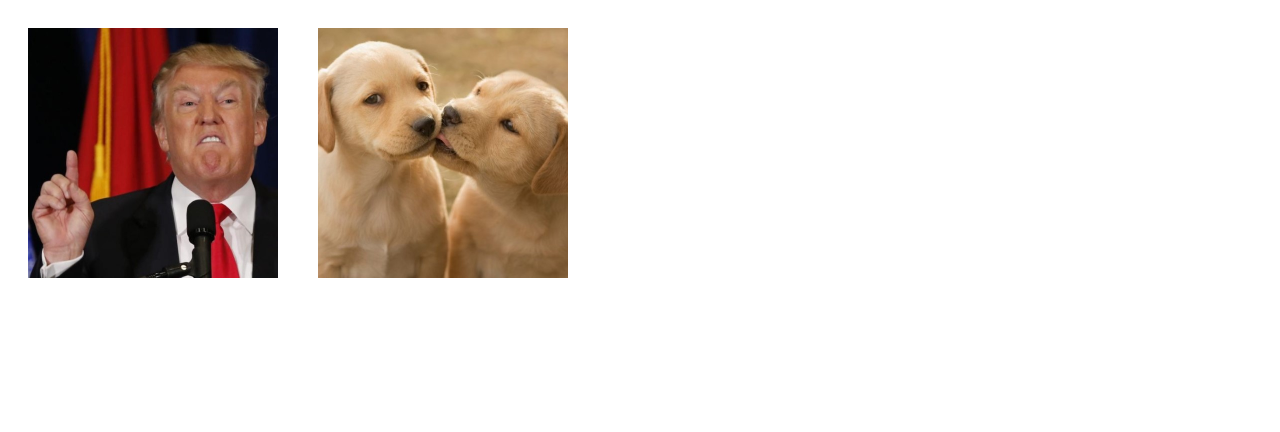
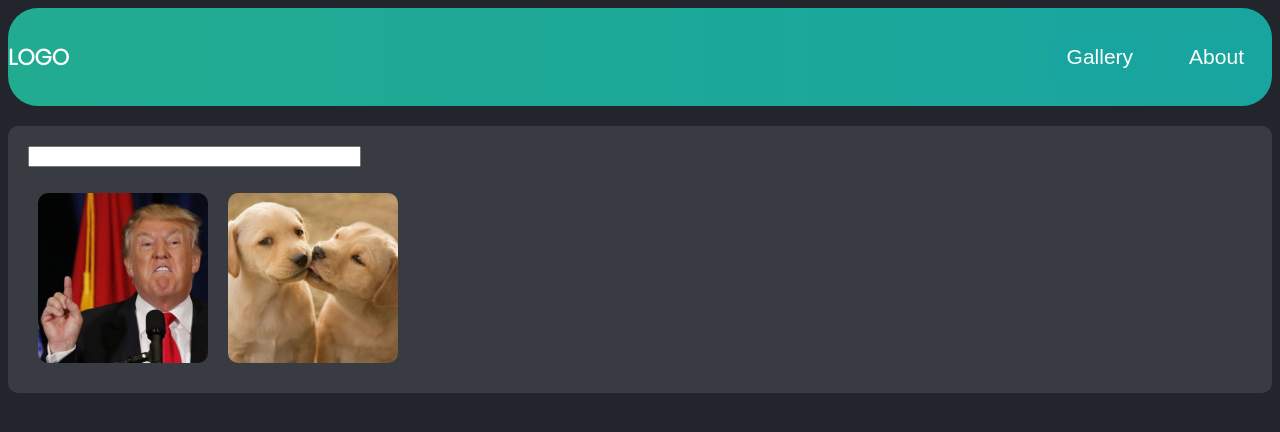
Before and after one commit to baruchyakubov/meme-editor, a plain HTML site: page index.html in a window 1280 px wide. Drawn offline with Linux system fonts and the light colour scheme.

Commit message:
some changes

```diff
--- a/css/main.css
+++ b/css/main.css
@@ -1,4 +1,104 @@
+:root{
+    /* COLORS */
+    --bg-clr: #22252c;
+    --clr2: #21ac91;
+    --clr3: #19a59f;
+    --clr4: #ffffff;
+    --clr5: #fefefe;
+    --clr6: #383b42;
+    --clr7: #22252c;
+}
+/* FONTS */
+@font-face {
+    font-family: poppins-light;
+    src: url(../fonts/Poppins-Light.ttf);
+}
 
+/* HEALPERS */
+
+.flex{
+    display: flex;
+}
+.space-between{
+    justify-content: space-between;
+}
+
+.clean-list {
+    /* margin: 0;
+    padding: 0; */
+    list-style-type: none;
+}
+
+.align-center{
+    align-items: center;
+}
+
+.justify-center{
+    justify-content: center;
+}
+
+/* BASICS */
+body{
+    background-color: var(--bg-clr);
+}
+
+/* LAYOUT */
+.grid-container{
+    max-width: 1300px;
+    margin-left: auto;
+    margin-right: auto;
+}
+
+
+/* HEADER */
+
+.header{
+    font-family: poppins-light;
+     background-image: linear-gradient(to right, var(--clr2) , var(--clr3));
+     border-radius: 30px;
+     /* height: 73px; */
+}
+
+.logo{
+    color: var(--clr5);
+    font-size: 22px;
+}
+
+.navigation-menu ul{
+
+}
+.navigation-menu ul li{
+    margin: 10px;
+}
+.navigation-menu ul li button{
+    color: var(--clr5);
+    font-size: 21px;
+    /* background-image: linear-gradient(to right, var(--clr2) , var(--clr3)); */
+    background-color: var(--clr3);
+    border: 0px black;
+    padding: 11px 18px;
+    border-radius: 30px;
+    cursor: pointer;
+}
+.navigation-menu ul li button:hover{
+    background-color: var(--clr5);
+    color: var(--clr2);
+}
+
+/* MAIN */
+
+.search-box{
+    min-width:25em;
+}
+main{
+    margin-top: 16px;
+}
+.gallery{
+    background-color: var(--clr6);
+    border-radius: 10px;
+    padding: 20px;
+    margin-top: 20px;
+}
 
 .editor{
     display: flex;
@@ -29,10 +129,11 @@
 }
 
 img{
-    height: 250px;
-    width: 250px;
+    height: 170px;
+    width: 170px;
     cursor: pointer;
-    margin: 20px;
+    margin: 10px;
+    border-radius: 10px;
 }
 
 /* @media (max-width:1200px){
--- a/index.html
+++ b/index.html
@@ -10,8 +10,22 @@
 </head>
 
 <body onload="onInit()">
-    <section class="gallery">
-        <main class="images-container"></main>
+    <header class="header">
+        <div class=" grid-container flex space-between">
+            <h1 class="logo  flex align-center">LOGO</h1>
+            <nav class="navigation-menu  flex justify-center align-center">
+                <ul class="clean-list flex">
+                    <li><button>Gallery</button></li>
+                    <li><button>About</button></li>
+                </ul>
+            </nav>
+        </div>
+    </header>
+    <section class="gallery grid-container">
+        <div class=".filter grid-container flex">
+            <input class="search-box" type="search">
+        </div>
+        <main class="images-container "></main>
     </section>
     <section class="editor closed">
         <div class="canvas-container">
@@ -19,7 +33,7 @@
         </div>
         <div class="edit-container">
             <h2>edit text line</h2>
-            write a line <input oninput="onSetLineTxt(this.value)" type="text">
+            write a line <input class="line" oninput="onSetLineTxt(this.value)" type="text">
             pick a color: <input onchange="onSetColor(this.value)" type="color">
             <button onclick="onIncreaseFontSize()">increase font</button>
             <button onclick="onDecreaseFontSize()">decrease font</button>
--- a/js/main.js
+++ b/js/main.js
@@ -22,9 +22,12 @@ function showMeme(id) {
     document.querySelector('.editor').classList.remove('closed')
     gElCanvas = document.querySelector('canvas')
     gCtx = gElCanvas.getContext('2d')
+    gMeme.lines[0].posX = gElCanvas.width/2
+    gMeme.lines[1].posX = gElCanvas.width/2
     resizeCanvas()
     var imageUrl = getMeme(id).img
     var lines = getMeme(id).lines
+    document.querySelector('.line').value = gMeme.lines[gMeme.selectedLineIdx].txt
     renderMeme(imageUrl, lines)
     // window.addEventListener('resize', () => {
     //     resizeCanvas()
@@ -44,23 +47,26 @@ function renderMeme(img, lines) {
     elImg.onload = () => {
         gCtx.drawImage(elImg, 0, 0, gElCanvas.width, gElCanvas.height) //img,x,y,xEnd,yEnd
         lines.forEach(line => {
-            drawText(line.txt, gElCanvas.width / 2, line.posY)
+            drawText(line.txt, line.posX, line.posY , line.color , line.size)
         })
         // drawText(line, gElCanvas.width / 2, 40)
         // drawText(line, gElCanvas.width / 2, 440)
     }
 }
 
-function drawText(text, x, y) {
+function drawText(text, x, y ,color , size) {
+    // gCtx.restore()
+    // gCtx.save()
     console.log(text);
     gCtx.beginPath()
     gCtx.lineWidth = 2
     gCtx.strokeStyle = 'black'
-    gCtx.fillStyle = getColor()
-    gCtx.font = `${getFontSize()}px Arial`
+    gCtx.fillStyle = color
+    gCtx.font = `${size}px Arial`
     gCtx.textAlign = 'center'
     gCtx.fillText(text, x, y) // Draws (fills) a given text at the given (x, y) position.
     gCtx.strokeText(text, x, y) // Draws (strokes) a given text at the given (x, y) position.
+    // gCtx.save()
 }
 
 function onSetLineTxt(text) {
@@ -86,6 +92,7 @@ function onDecreaseFontSize(){
 
 function onSetLineIdx(){
     setLineIdx()
+    document.querySelector('.line').value = gMeme.lines[gMeme.selectedLineIdx].txt
     renderMeme(getMeme(gMeme.selectedImgId).img, getMeme(gMeme.selectedImgId).lines)
 }
 
--- a/js/services/meme-service.js
+++ b/js/services/meme-service.js
@@ -10,15 +10,17 @@ var gMeme = {
             size: 30,
             align: 'left',
             color: 'white',
-            posY:40
+            posY:40,
+            posX: 0
         },
 
         {
-            txt: 'I sometimes eat Falafel',
+            txt: 'hello there!',
             size: 30,
             align: 'left',
             color: 'white',
-            posY:440
+            posY:440,
+            posX: 0
         }
     ]
 }
@@ -33,7 +35,7 @@ function getMeme(id) {
 }
 
 function setLineTxt(text) {
-    gMeme.lines[0].txt = text
+    gMeme.lines[gMeme.selectedLineIdx].txt = text
 }
 
 function clearCanvas() {
```
Also changed, not shown: fonts/Poppins-Light.ttf (added).
